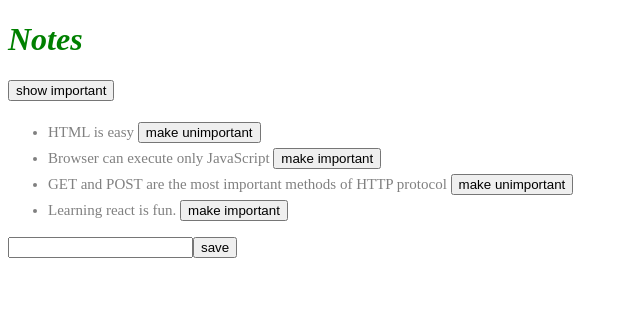
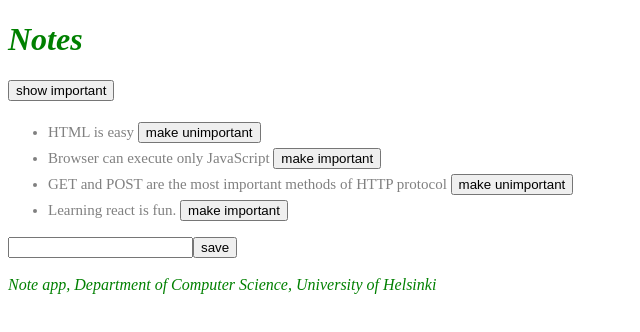
Before and after one commit to mrchrmn-ls/fullstack-open, a React (Create React App) app in the folder part2/codealong-2d/: page / in a window 1280 px wide. Shown: the top 332 px of the page, without its empty margins (0-640 px from the left). Built offline with nearby package versions, Linux system fonts and the light colour scheme; data requests are answered from the project's data file.

Commit message:
part2e done

```diff
--- a/part2/codealong-2d/src/App.js
+++ b/part2/codealong-2d/src/App.js
@@ -1,6 +1,9 @@
 import React, { useEffect, useState } from 'react';
+
 import Note from "./components/Note";
 import Notification from "./components/Notification";
+import Footer from "./components/Footer";
+
 import noteService from "./services/notes";
 
 function App() {
@@ -81,6 +84,7 @@ function App() {
                onChange={handleNoteChange}/>
         <button type="submit">save</button>
       </form>
+      <Footer />
     </div>
   );
 }
--- /dev/null
+++ b/part2/codealong-2d/src/components/Footer.js
@@ -0,0 +1,18 @@
+import React from "react";
+
+function Footer() {
+  const footerStyle = {
+    color: "green",
+    fontStyle: "italic",
+    fontSize: 16
+  }
+
+  return (
+    <div style={footerStyle}>
+      <br />
+      <em>Note app, Department of Computer Science, University of Helsinki</em>
+    </div>
+  );
+}
+
+export default Footer;
```
